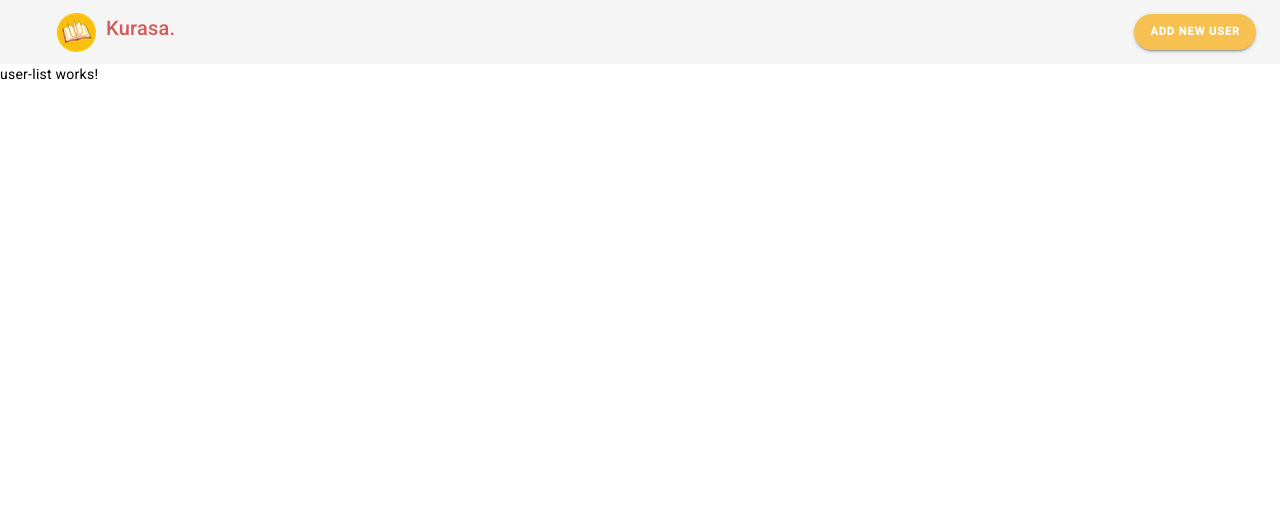
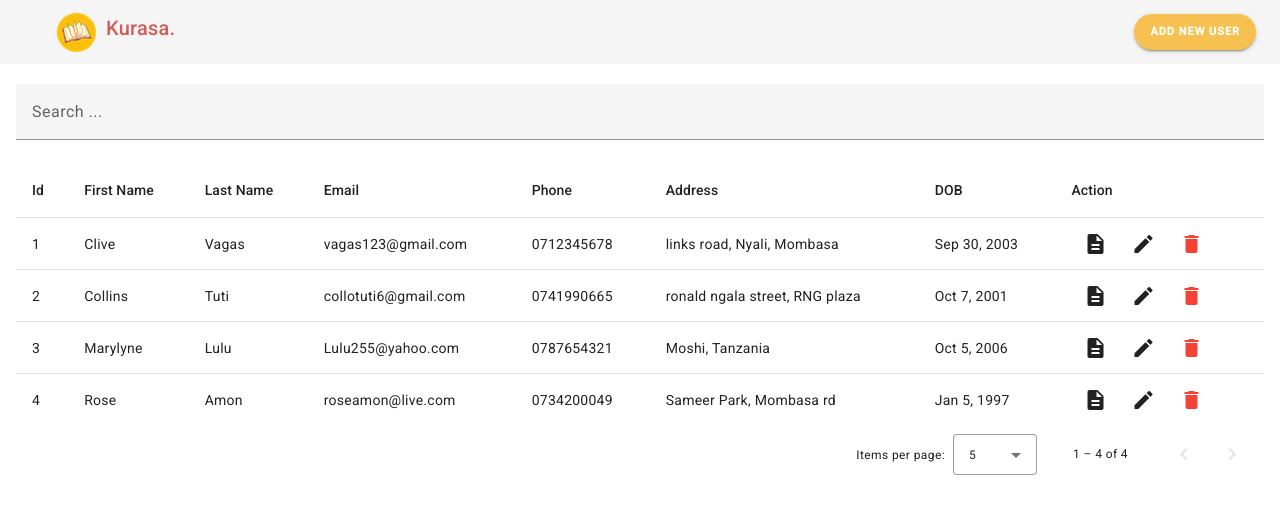
Before and after one commit to TUTI254/kurasa-phonebook, an Angular app: page / in a window 1280 px wide. Shown: the top 514 px of the page. Built offline with nearby package versions, Linux system fonts and the light colour scheme; data requests are answered from the project's data file.

Commit message:
feature(scope: userlist component): implement userlist
-Major update
* created a table for displaying users in list view
* implemented search filter on users
* implemented sorting on user list

-Minor updates
* add new users to db.json file

```diff
--- a/db.json
+++ b/db.json
@@ -10,13 +10,31 @@
       "id": 1
     },
     {
-      "firstName": "collins",
+      "firstName": "Collins",
       "lastName": "Tuti",
       "email": "collotuti6@gmail.com",
       "phone": 741990665,
       "address": "ronald ngala street, RNG plaza",
       "dob": "2001-10-07T21:00:00.000Z",
       "id": 2
+    },
+    {
+      "firstName": "Marylyne",
+      "lastName": "Lulu",
+      "email": "Lulu255@yahoo.com",
+      "phone": 787654321,
+      "address": "Moshi, Tanzania",
+      "dob": "2006-10-05T21:00:00.000Z",
+      "id": 3
+    },
+    {
+      "firstName": "Rose",
+      "lastName": "Amon",
+      "email": "roseamon@live.com",
+      "phone": 734200049,
+      "address": "Sameer Park, Mombasa rd",
+      "dob": "1997-01-05T21:00:00.000Z",
+      "id": 4
     }
   ]
 }
--- a/src/app/app.module.ts
+++ b/src/app/app.module.ts
@@ -12,6 +12,8 @@
 import {MatInputModule} from '@angular/material/input';
 import {MatDatepickerModule} from '@angular/material/datepicker';
 import {MatNativeDateModule} from '@angular/material/core';
+import {MatTableModule} from '@angular/material/table';
+import {MatPaginatorModule} from '@angular/material/paginator';
 import { FormsModule, ReactiveFormsModule } from '@angular/forms';
 
 import { HeaderComponent } from './layout/header/header.component';
@@ -42,6 +44,8 @@
     MatInputModule,
     MatDatepickerModule,
     MatNativeDateModule,
+    MatTableModule,
+    MatPaginatorModule,
     FormsModule,
     ReactiveFormsModule,
     HttpClientModule
--- a/src/app/component/user-list/user-list.component.html
+++ b/src/app/component/user-list/user-list.component.html
@@ -1 +1,78 @@
-<p>user-list works!</p>
+<div class="main-body">
+  <mat-form-field>
+    <input matInput (keyup)="applyFilter($event)" placeholder="Search ..." #input>
+  </mat-form-field>
+
+  <div class="table-container">
+    <table mat-table [dataSource]="dataSource" matSort>
+
+      <!-- ID Column -->
+      <ng-container matColumnDef="id">
+        <th mat-header-cell *matHeaderCellDef mat-sort-header> Id </th>
+        <td mat-cell *matCellDef="let row"> {{row.id}} </td>
+      </ng-container>
+
+      <!-- FirstName Column -->
+      <ng-container matColumnDef="firstName">
+        <th mat-header-cell *matHeaderCellDef mat-sort-header> First Name </th>
+        <td mat-cell *matCellDef="let row"> {{row.firstName}} </td>
+      </ng-container>
+
+      <!-- LasttName Column -->
+      <ng-container matColumnDef="lastName">
+        <th mat-header-cell *matHeaderCellDef mat-sort-header> Last Name </th>
+        <td mat-cell *matCellDef="let row"> {{row.lastName}} </td>
+      </ng-container>
+
+      <!-- Email Column -->
+      <ng-container matColumnDef="email">
+        <th mat-header-cell *matHeaderCellDef mat-sort-header> Email </th>
+        <td mat-cell *matCellDef="let row"> {{row.email}} </td>
+      </ng-container>
+
+      <!-- Phone Column -->
+      <ng-container matColumnDef="phone">
+        <th mat-header-cell *matHeaderCellDef mat-sort-header> Phone </th>
+        <td mat-cell *matCellDef="let row"> 0{{row.phone}} </td>
+      </ng-container>
+
+      <!-- Address Column -->
+      <ng-container matColumnDef="address">
+        <th mat-header-cell *matHeaderCellDef mat-sort-header> Address </th>
+        <td mat-cell *matCellDef="let row"> {{row.address}} </td>
+      </ng-container>
+
+      <!-- DOB Column -->
+      <ng-container matColumnDef="dob">
+        <th mat-header-cell *matHeaderCellDef mat-sort-header> DOB </th>
+        <td mat-cell *matCellDef="let row"> {{row.dob | date}} </td>
+      </ng-container>
+
+      <!-- Action Column -->
+      <ng-container matColumnDef="action">
+        <th mat-header-cell *matHeaderCellDef mat-sort-header> Action </th>
+        <td mat-cell *matCellDef="let row">
+          <button mat-icon-button>
+            <mat-icon>description</mat-icon>
+          </button>
+          <button mat-icon-button>
+            <mat-icon>edit</mat-icon>
+          </button>
+          <button mat-icon-button color="warn">
+            <mat-icon>delete</mat-icon>
+          </button>
+        </td>
+      </ng-container>
+
+      <tr mat-header-row *matHeaderRowDef="displayedColumns"></tr>
+      <tr mat-row *matRowDef="let row; columns: displayedColumns;"></tr>
+
+      <!-- Row shown when there is no matching data. -->
+      <tr class="mat-row" *matNoDataRow>
+        <td class="mat-cell" colspan="4">No data matching the filter "{{input.value}}"</td>
+      </tr>
+    </table>
+
+    <mat-paginator [pageSizeOptions]="[5, 10, 25, 100]" aria-label="Select page of users"></mat-paginator>
+  </div>
+</div>
--- a/src/app/component/user-list/user-list.component.scss
+++ b/src/app/component/user-list/user-list.component.scss
@@ -0,0 +1,8 @@
+.main-body{
+  padding-top: 20px;
+  margin: 0 auto;
+  max-width: 1248px;
+  mat-form-field{
+    width: 100%;
+  }
+}
--- a/src/app/component/user-list/user-list.component.ts
+++ b/src/app/component/user-list/user-list.component.ts
@@ -1,5 +1,8 @@
-import { Component, OnInit } from '@angular/core';
+import { Component, OnInit, ViewChild } from '@angular/core';
 import { UsersService } from 'src/app/services/users.service';
+import {MatPaginator} from '@angular/material/paginator';
+import {MatSort} from '@angular/material/sort';
+import {MatTableDataSource} from '@angular/material/table';
 
 @Component({
   selector: 'app-user-list',
@@ -7,20 +10,35 @@
   styleUrls: ['./user-list.component.scss']
 })
 export class UserListComponent implements OnInit {
+  displayedColumns: string[] = ['id', 'firstName', 'lastName', 'email', 'phone', 'address', 'dob', 'action'];
+  dataSource!: MatTableDataSource<any>;
 
+  @ViewChild(MatPaginator) paginator!: MatPaginator;
+  @ViewChild(MatSort) sort!: MatSort;
   constructor(private _userService: UsersService) { }
 
   ngOnInit(): void {
     this.getUserList();
   }
+
   getUserList(){
     this._userService.getUserList().subscribe({
       next: (res) => {
-        console.log(res)
+      this.dataSource = new MatTableDataSource(res);
+      this.dataSource.sort = this.sort;
+      this.dataSource.paginator = this.paginator;
       },
       error:(err)=>{
         console.log(err)
       }
-    })
+    });
+  }
+  applyFilter(event: Event) {
+    const filterValue = (event.target as HTMLInputElement).value;
+    this.dataSource.filter = filterValue.trim().toLowerCase();
+
+    if (this.dataSource.paginator) {
+      this.dataSource.paginator.firstPage();
+    }
   }
 }
```
